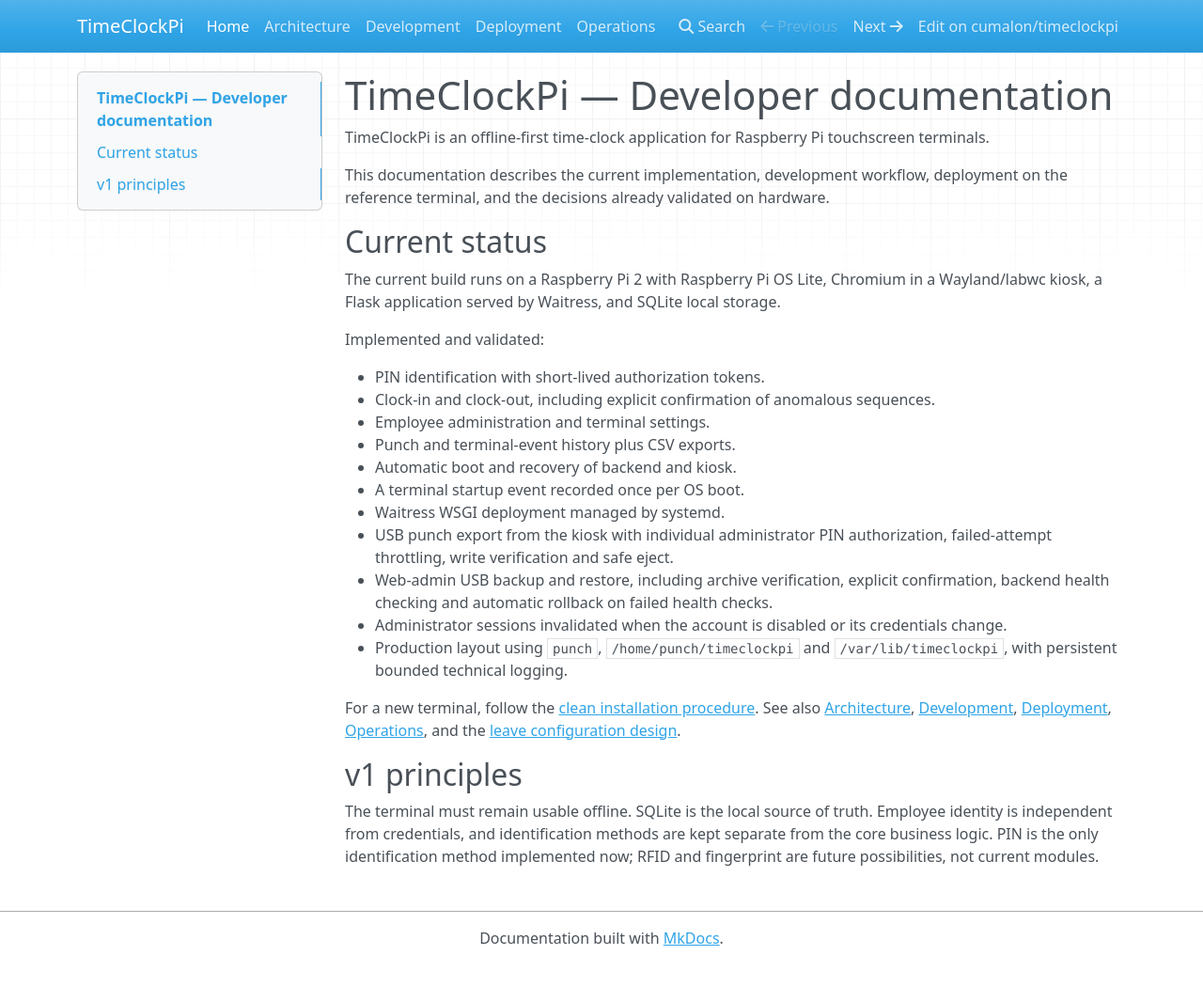
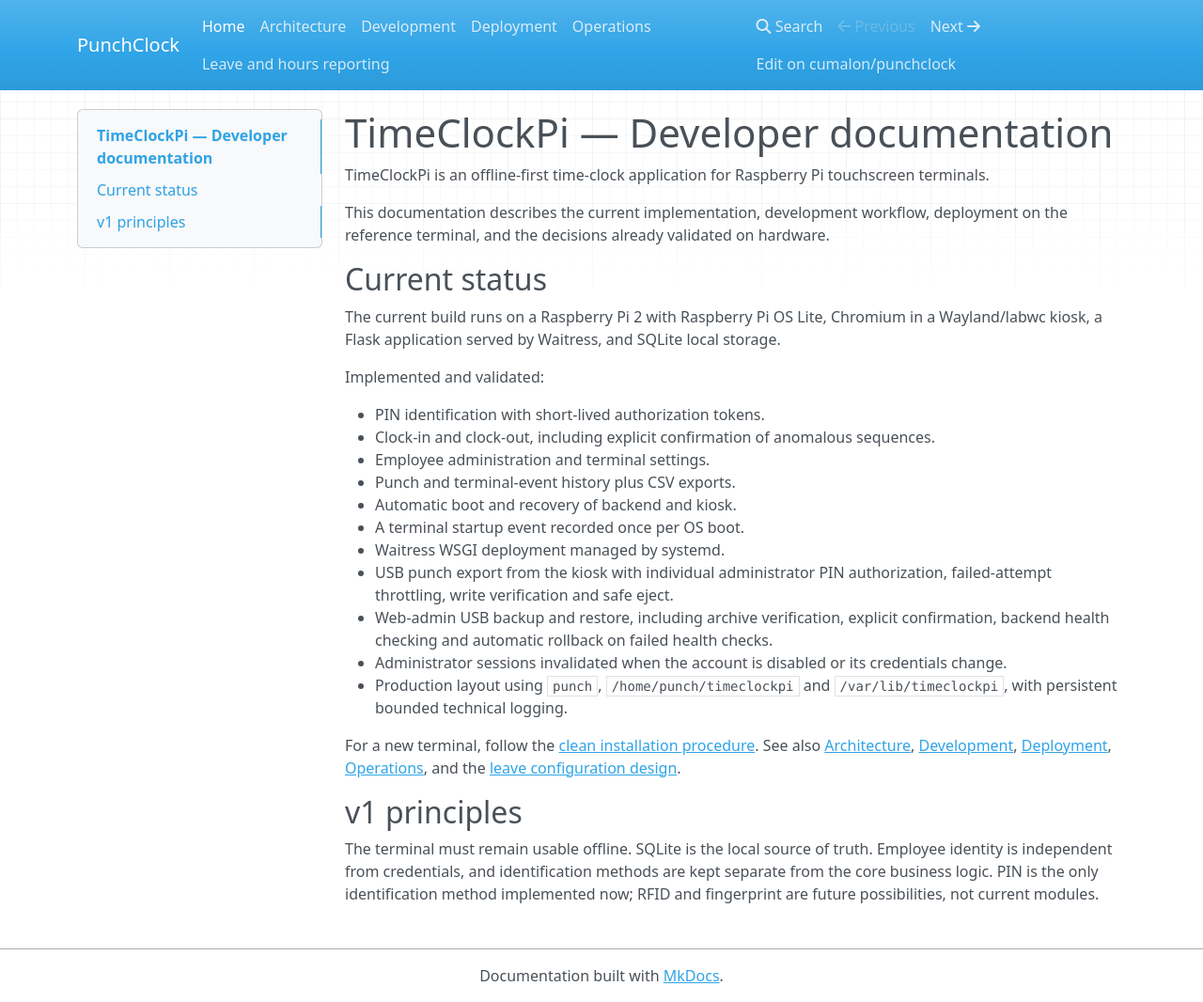
Before and after one commit to cumalon/punchclock, an MkDocs documentation site: the page built from docs/index.md, in a window 1280 px wide and 1066 px high. Shown: the whole window at 94% size. Built offline with MkDocs 1.6.1, drawn with Linux system fonts in a browser that asks for light colours; nearby versions of some CDN libraries.

Commit message:
docs: refresh mkdocs.yml for current PunchClock features

```diff
--- a/mkdocs.yml
+++ b/mkdocs.yml
@@ -1,7 +1,7 @@
-site_name: TimeClockPi
-site_description: Developer documentation for TimeClockPi
-repo_url: https://github.com/cumalon/timeclockpi
-repo_name: cumalon/timeclockpi
+site_name: PunchClock
+site_description: Installation, operations and developer documentation for PunchClock
+repo_url: https://github.com/cumalon/punchclock
+repo_name: cumalon/punchclock
 
 theme:
   name: mkdocs
@@ -12,3 +12,4 @@
   - Development: development.md
   - Deployment: deployment.md
   - Operations: operations.md
+  - Leave and hours reporting: leave-configuration.md
```
